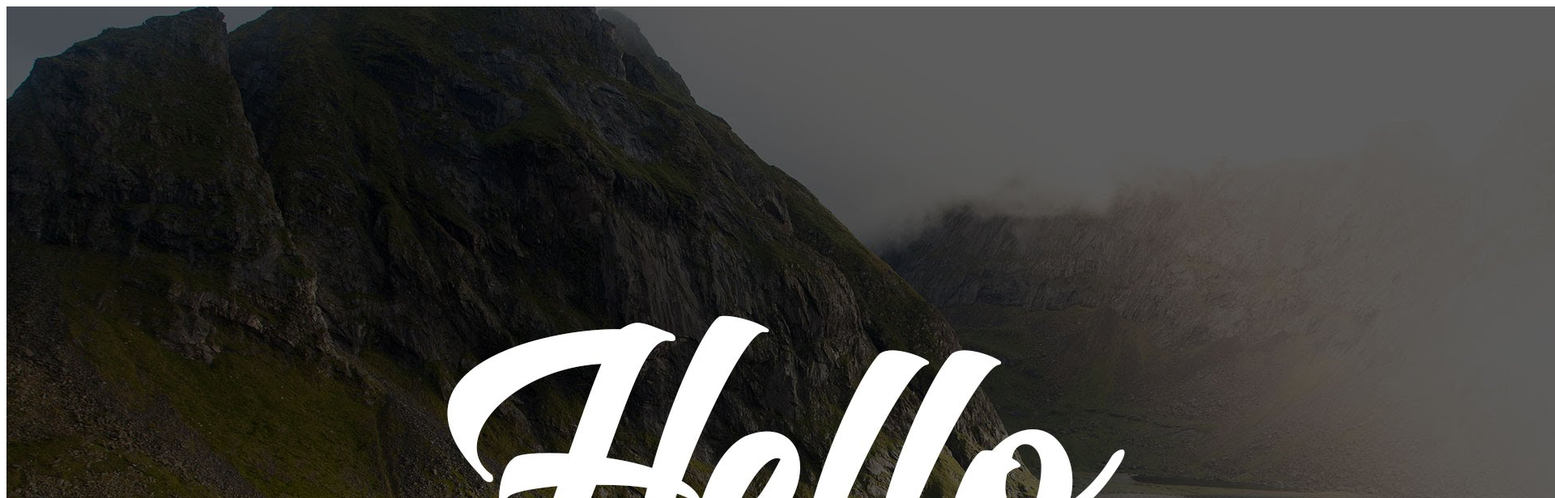
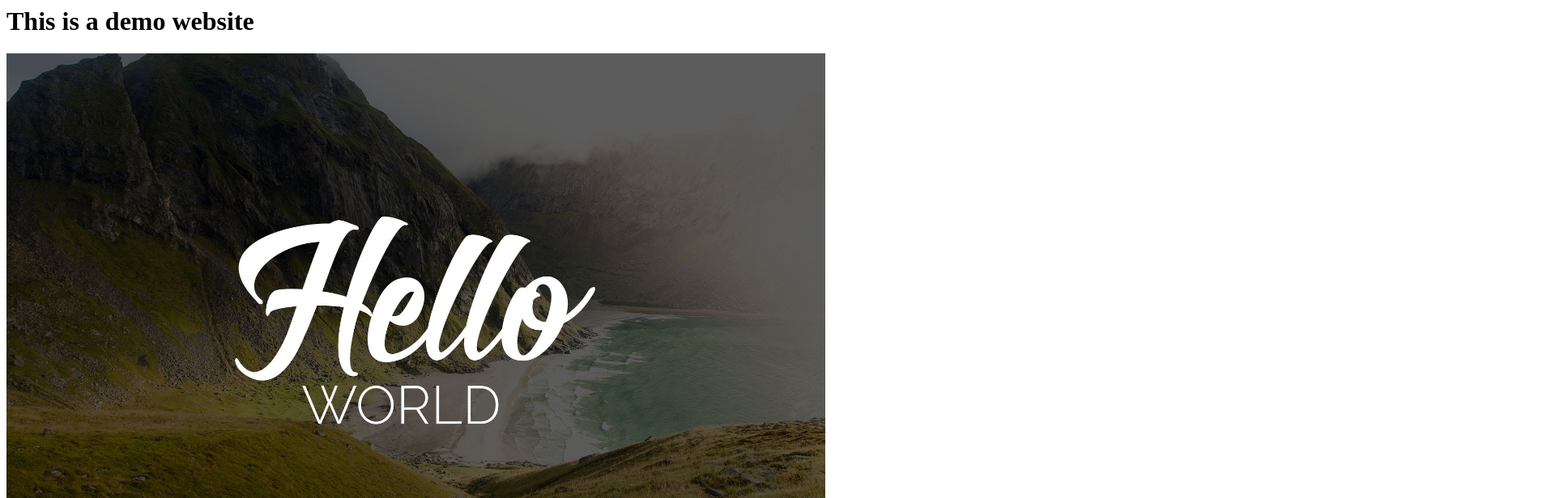
Before and after one commit to privatehubcloud/demosite, a plain HTML site: page index.html in a window 1280 px wide. Shown: the top 616 px of the page at 81% size, 1920 px wide, since content can reach past the window. Drawn offline with Linux system fonts and the light colour scheme.

Commit message:
Update index.html

```diff
--- a/index.html
+++ b/index.html
@@ -1,6 +1,7 @@
 <html>
 <body>
-<img src="hw.jpg"><br>
+  <h1>This is a demo website</h1>
+<img src="hw.jpg" width="80%"><br>
 Hello World
 </body>
 </html>
```
